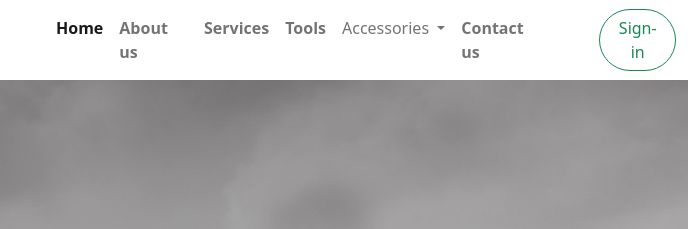
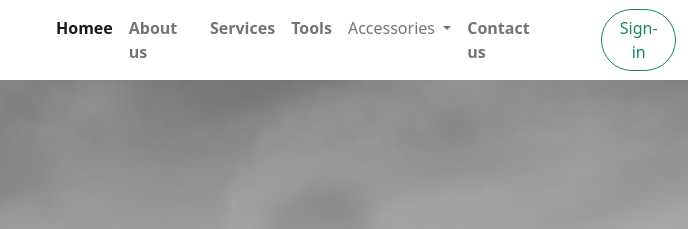
Before and after one commit to akaushik456/dav-bikes, a plain HTML site: page site/index.html in a window 1280 px wide. Shown: the top 229 px of the page, 592-1280 px from the left. Drawn offline with nearby package versions, Linux system fonts and the light colour scheme.

Commit message:
adding-in-index-2

```diff
--- a/site/index.html
+++ b/site/index.html
@@ -32,7 +32,7 @@
           <div class="collapse navbar-collapse" id="navbarSupportedContent" style="width: 100%;">
             <ul class="navbar-nav ms-auto mb-2 mb-lg-0">
               <li class="nav-item">
-                <a class="nav-link active fs-6 fw-bold" aria-current="page">Home</a>
+                <a class="nav-link active fs-6 fw-bold" aria-current="page">Homee</a>
               </li>
               <li class="nav-item">
                 <a href="./about.html">
```
